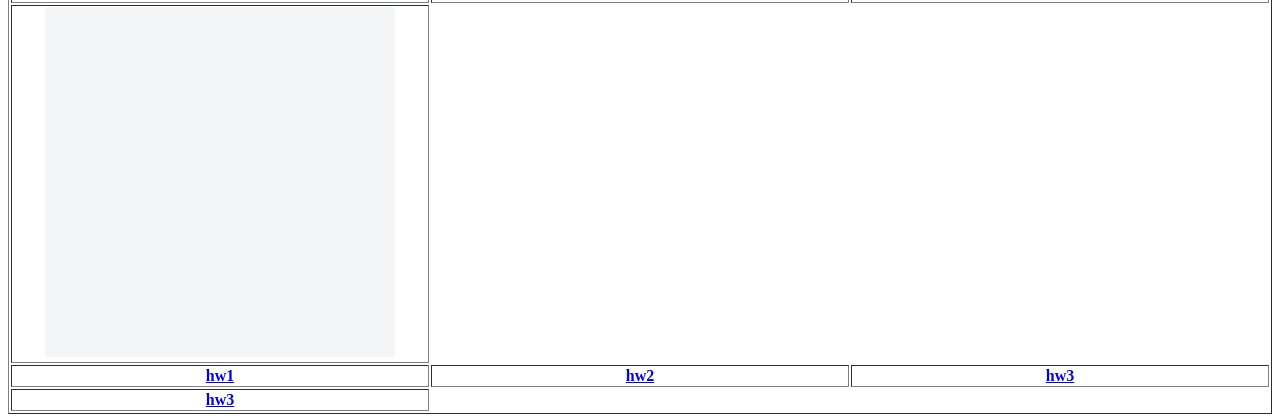
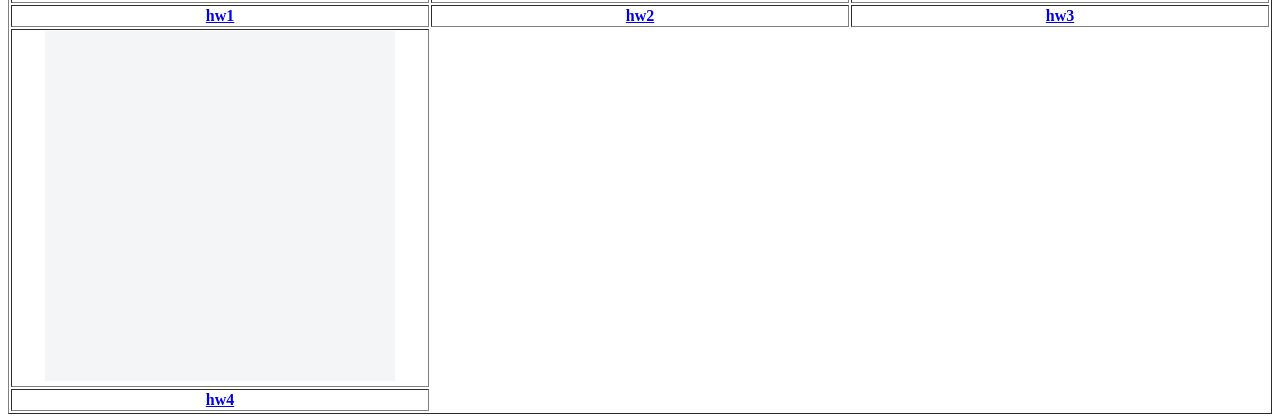
Before and after one commit to CorrectUser/gameProgram, a plain HTML site: page index.html in a window 1280 px wide. Shown: the part 384-803 px from the top of the page. Drawn offline with Linux system fonts and the light colour scheme.

Commit message:
Add files via upload

```diff
--- a/index.html
+++ b/index.html
@@ -14,13 +14,17 @@ ThreeJS Tutorial Set
   <th><img src = "hw2gif.gif" style="width:350px;height:350px;"></th>
   <th><img src = "hw3.gif" style="width:350px;height:350px;"></th>
  </tr>
-  <th><img src = "hw4.gif" style="width:350px;height:350px;"></th>
  <tr>
    <th><a href = "https://correctuser.github.io/gameProgram/hw1.html">hw1</a></th>
    <th><a href = "https://correctuser.github.io/gameProgram/hw2.html">hw2</a></th>
    <th><a href = "https://correctuser.github.io/gameProgram/hw3.html">hw3</a></th>
  </tr>
-   <th><a href = "https://correctuser.github.io/gameProgram/hw3.html">hw3</a></th>
+ <tr>
+   <th><img src = "hw4.gif" style="width:350px;height:350px;"></th>
+ </tr>
+ <tr>
+   <th><a href = "https://correctuser.github.io/gameProgram/hw4.html">hw4</a></th>
+ </tr>
 </table>
 </div>
 
```
